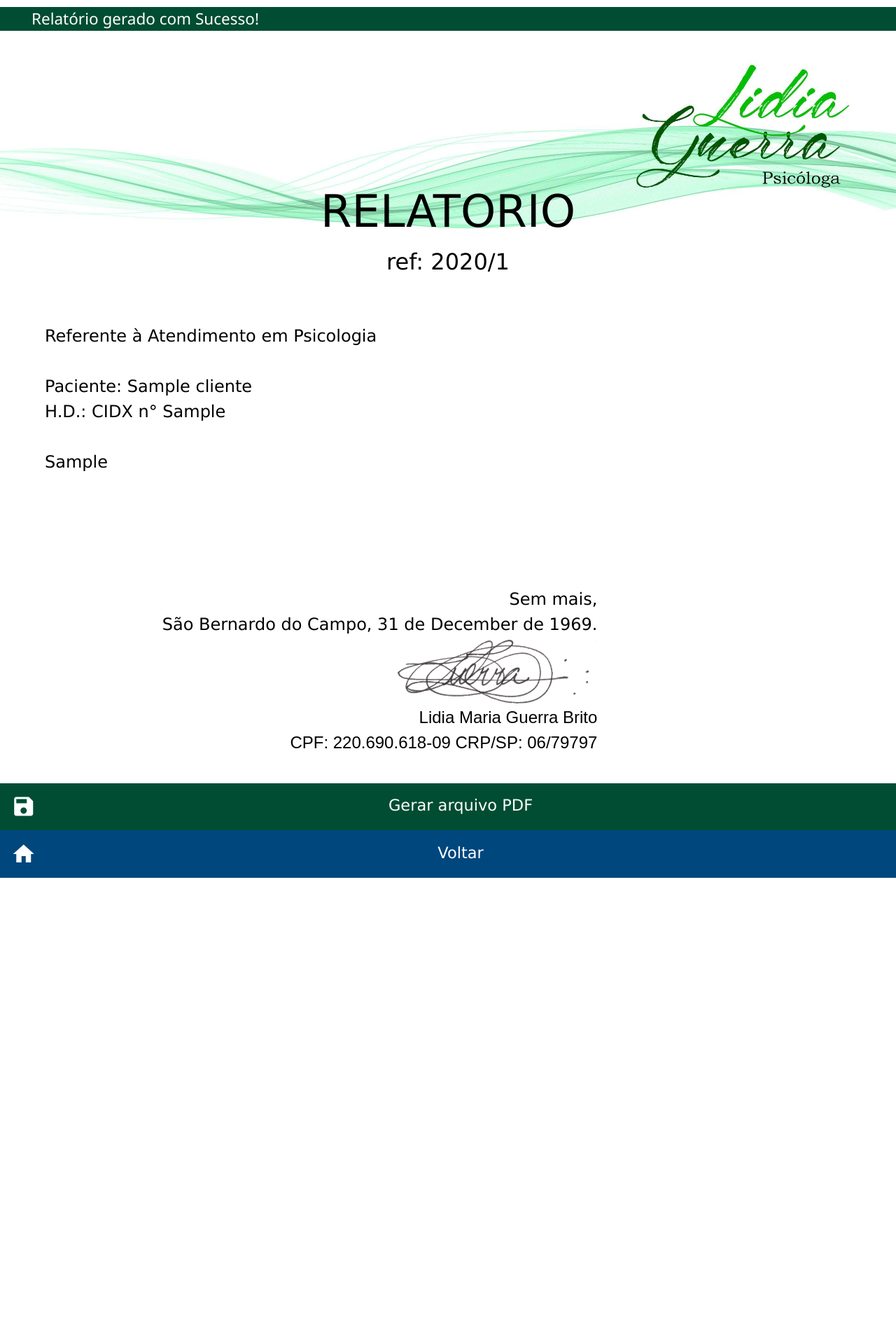
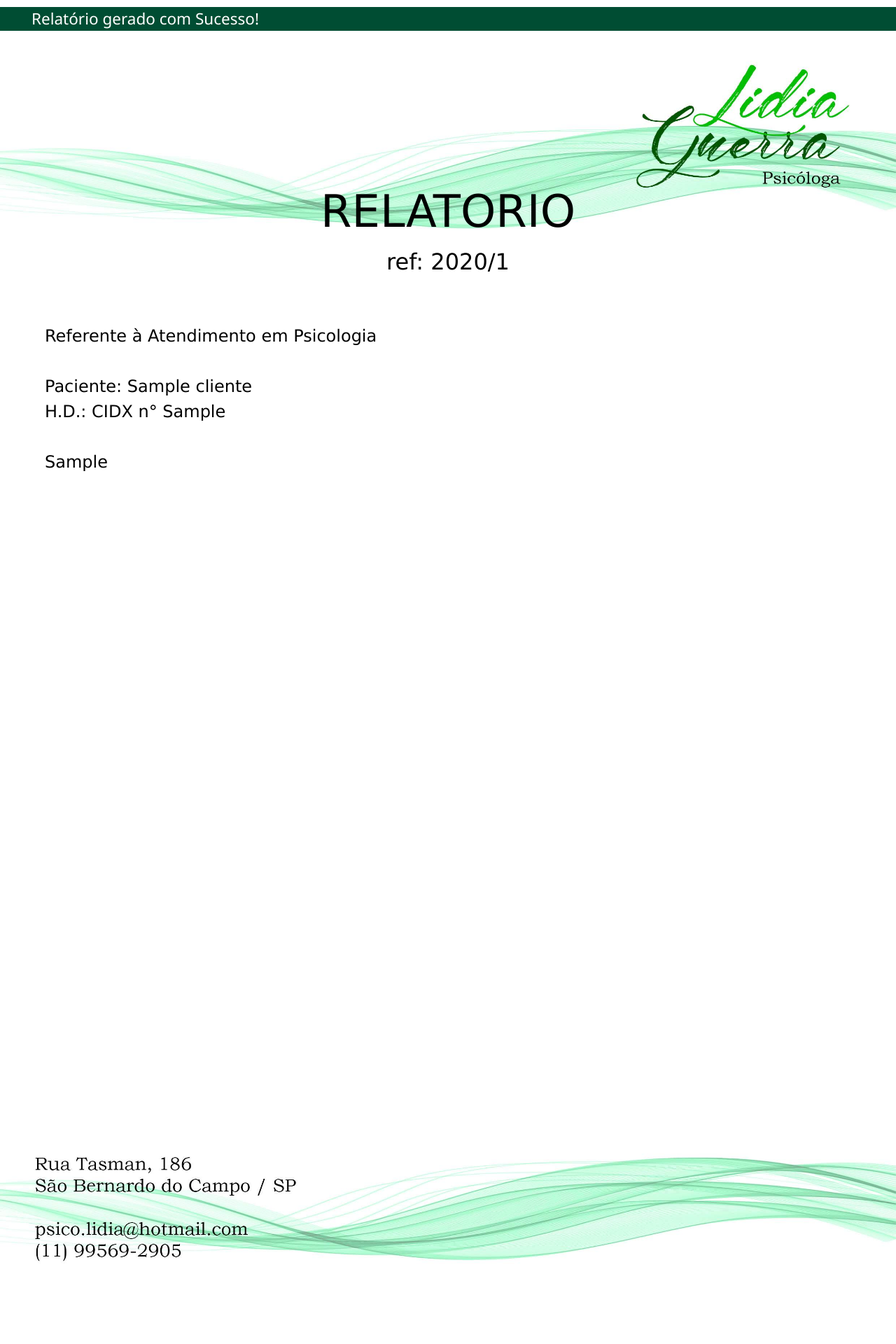
Before and after one commit to renatolidiaguerra/LidiaGuerraPsico_Recibos, a PHP site: page /rel_emit.php?id=1 in a window 1280 px wide. Shown: the top 1920 px of the page at 70% size. Before the commit the page ends 1254 px from the top, so only its background shows below. Run offline with PHP 8.4, Linux system fonts and the light colour scheme; the visitor is signed in with stand-in values (Sample User, id 1); tables that the repository leaves empty or names only in its code hold one stand-in row (values such as "Sample post").

Commit message:
trabalho em andamento - correçao da paginacao para relatorio

```diff
--- a/rel_emit.php
+++ b/rel_emit.php
@@ -91,7 +91,7 @@ QRcode::png($qrcode, $fileQRCode , QR_ECLEVEL_L, 3);
 	}
 
 	#corpo {
-		height: 55vmin;
+		height: 955vmin;
 		padding-top: 	 5%;
 		padding-bottom:  0%;
 		padding-left: 	 5%;
```
